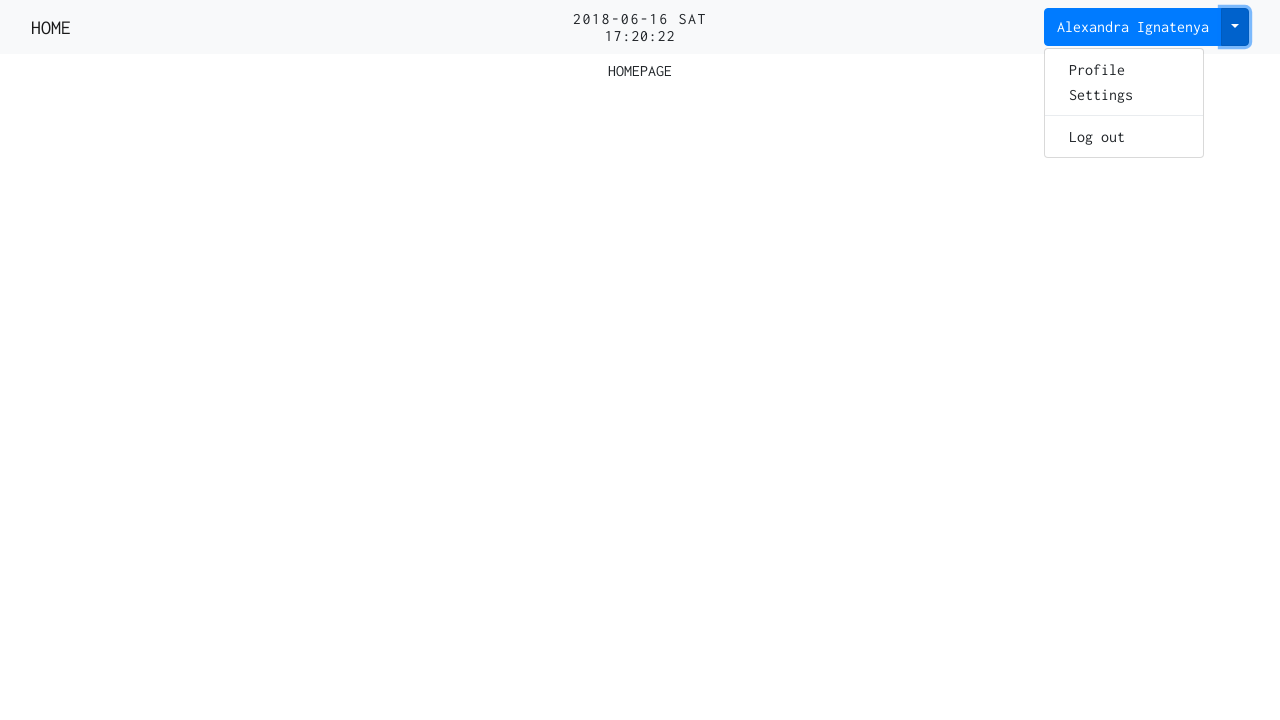
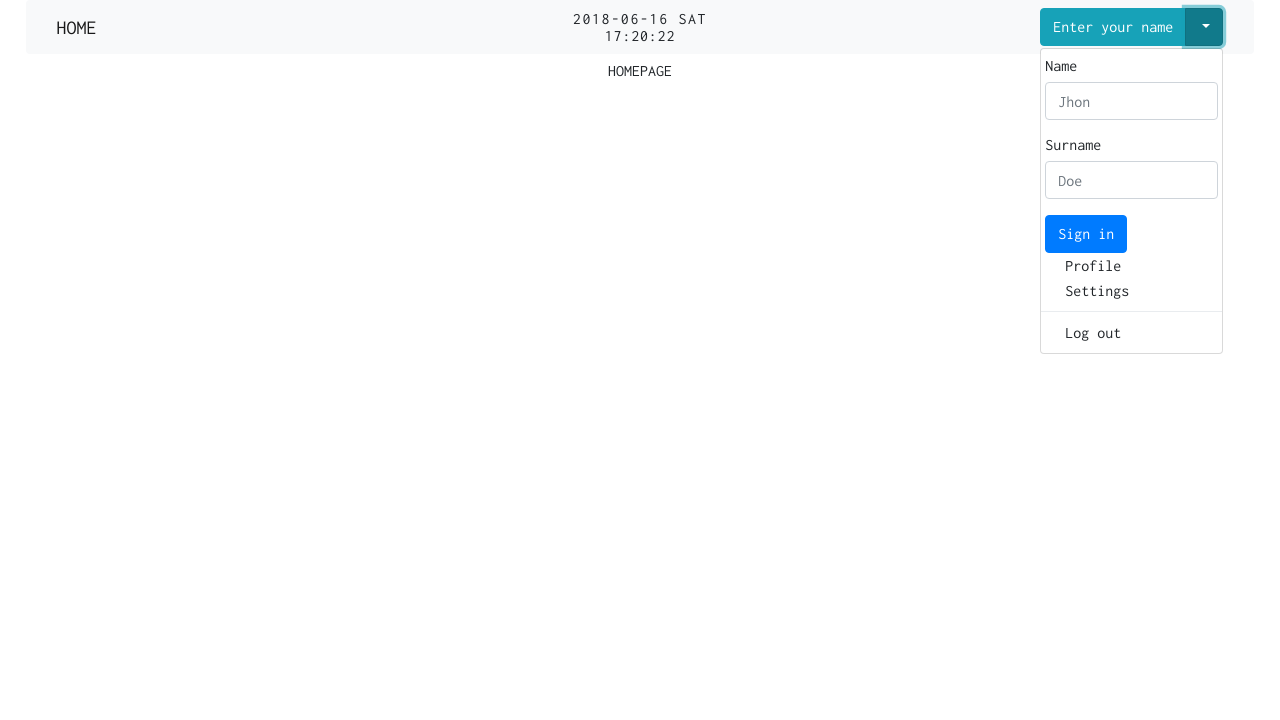
Before and after one commit to Alexnorvag/boolean-superposition, a React app: page /home in a window 1280 px wide. Both pictures are taken after a click on the button "Toggle Dropdown". Shown: the top 720 px of the page. Built offline with nearby package versions, Linux system fonts and the light colour scheme.

Commit message:
hoek updated

```diff
--- a/package.json
+++ b/package.json
@@ -10,6 +10,7 @@
     "babel-loader": "7.1.2",
     "babel-preset-react-app": "^3.1.1",
     "babel-runtime": "6.26.0",
+    "bootstrap": "^4.1.1",
     "case-sensitive-paths-webpack-plugin": "2.1.1",
     "chalk": "1.1.3",
     "css-loader": "0.28.7",
@@ -25,6 +26,7 @@
     "extract-text-webpack-plugin": "3.0.2",
     "file-loader": "1.1.5",
     "fs-extra": "3.0.1",
+    "hoek": "^5.0.3",
     "html-webpack-plugin": "2.29.0",
     "jest": "20.0.4",
     "object-assign": "4.1.1",
--- a/src/Commons/Footer.js
+++ b/src/Commons/Footer.js
@@ -1,5 +1,6 @@
 import React, {Component} from 'react';
-import logo from '../res/logo/logo.png';
+import logo from '../res/logo/logo.svg';
+// import logo from '../res/logo/logo.png';
 import {BrowserRouter as Router, Route, Link, withRouter} from 'react-router-dom';// eslint-disable-line no-unused-vars
 import './Footer.scss';
 
--- a/src/Commons/Header.js
+++ b/src/Commons/Header.js
@@ -44,8 +44,8 @@ class Header extends Component {
         const {date, time} = this.state;
 
         return (
-            <div className="header">
-                <nav className="navbar navbar-light bg-light">
+            <div className="header rounded-3">
+                <nav className="navbar navbar-light bg-light rounded">
                     <div className="col-4">
                         <Link to={'/home'}>
                             <p className="navbar-brand text-uppercase">Home</p>
@@ -58,16 +58,40 @@ class Header extends Component {
 
                     <div className="col-4 d-flex justify-content-end">
                         <div className="btn-group">
-                            <button type="button" className="btn btn-primary">Alexandra Ignatenya</button>
                             <button
                                 type="button"
-                                className="btn btn-primary dropdown-toggle dropdown-toggle-split"
+                                className="btn btn-info"
+                                data-toggle="dropdown"
+                                aria-haspopup="true"
+                                aria-expanded="false">Enter your name</button>
+                            <button
+                                type="button"
+                                className="btn btn-info dropdown-toggle"
                                 data-toggle="dropdown"
                                 aria-haspopup="true"
                                 aria-expanded="false">
                                 <span className="sr-only">Toggle Dropdown</span>
                             </button>
-                            <div className="dropdown-menu">
+                            <div className="dropdown-menu dropdown-menu-right">
+                                <form className="px-1 py-0">
+                                    <div className="form-group">
+                                        <label htmlFor="exampleDropdownFormPassword1">Name</label>
+                                        <input
+                                            type="password"
+                                            className="form-control"
+                                            id="exampleDropdownFormPassword1"
+                                            placeholder="Jhon"/>
+                                    </div>
+                                    <div className="form-group">
+                                        <label htmlFor="exampleDropdownFormEmail1">Surname</label>
+                                        <input
+                                            type="email"
+                                            className="form-control"
+                                            id="exampleDropdownFormEmail1"
+                                            placeholder="Doe"/>
+                                    </div>
+                                    <button type="submit" className="btn btn-primary">Sign in</button>
+                                </form>
                                 <a className="dropdown-item" href="/profile">Profile</a>
                                 <a className="dropdown-item" href="/settings">Settings</a>
                                 <div className="dropdown-divider"></div>
--- a/src/Commons/Header.scss
+++ b/src/Commons/Header.scss
@@ -1,5 +1,5 @@
 .header {
-    width: 100%;
+    width: 96%;
     transition: 200ms;
 
     p {
@@ -14,4 +14,5 @@
         letter-spacing: 0.1em;
         font-size: 1rem;
     }
+
 }
```
Also changed, not shown: src/res/logo/logo.png (deleted), src/res/logo/logo.svg (added), 1 other file.
